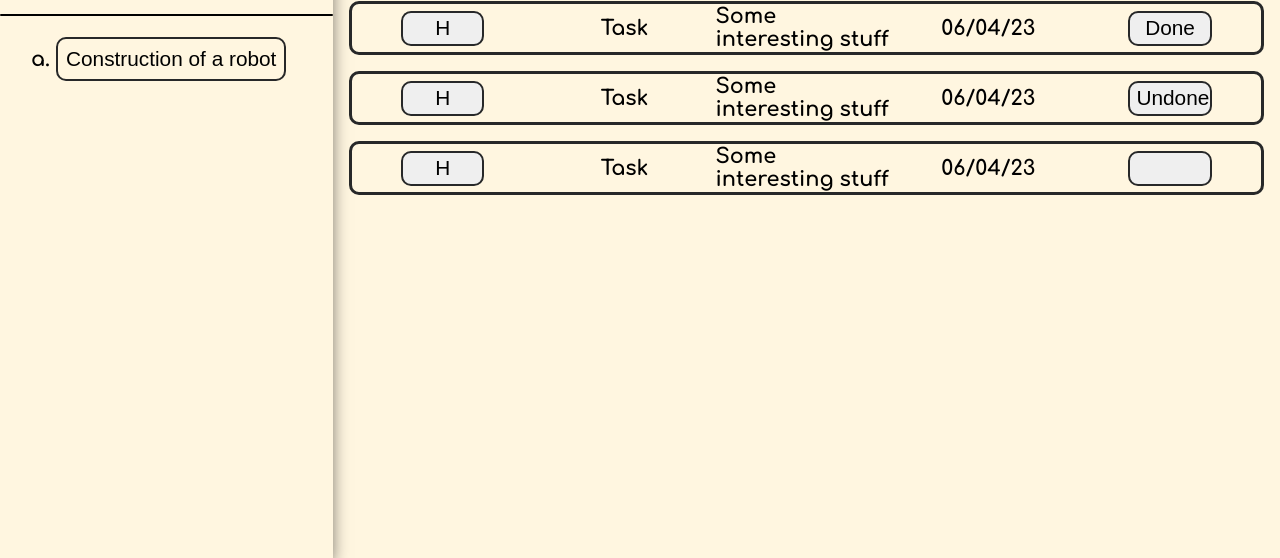
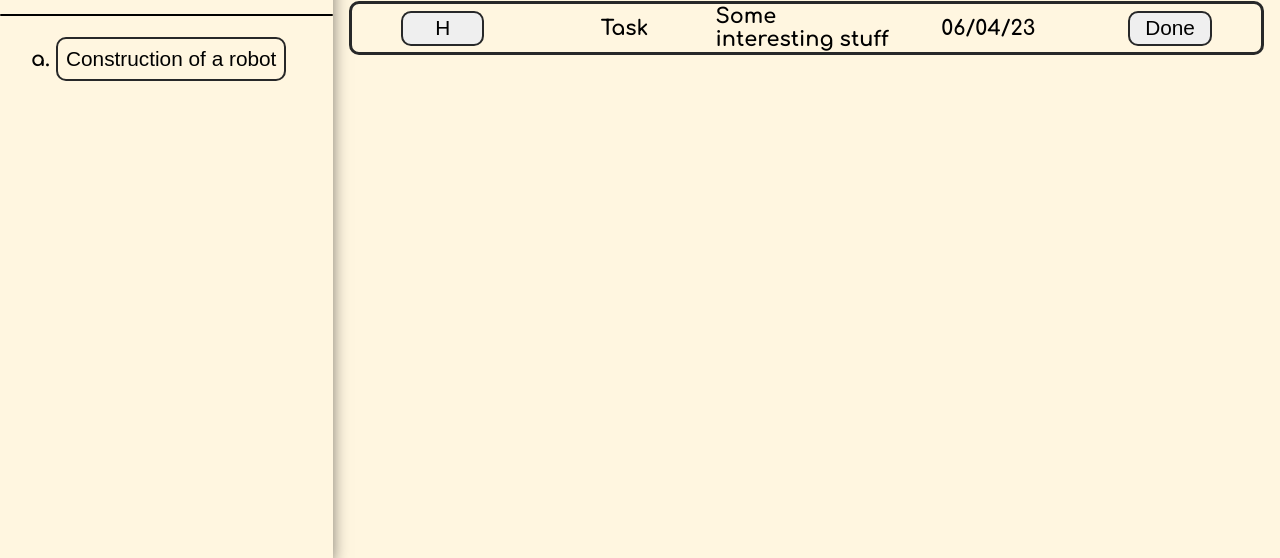
Before and after one commit to baldx/todo-list, a website built with webpack: page dist/index.html in a window 1280 px wide. Shown: the part 242-800 px from the top of the page. Built offline with nearby package versions, Linux system fonts and the light colour scheme; files whose address does not match are found by name.

Commit message:
remove example tasks

```diff
--- a/dist/index.html
+++ b/dist/index.html
@@ -39,21 +39,8 @@
                     <div class="due">06/04/23</div>
                     <button class="check">Done</button>
                 </div>
-                <div class="task">
-                    <button class="priority">H</button>
-                    <div class="title">Task</div>
-                    <div class="description">Some interesting stuff</div>
-                    <div class="due">06/04/23</div>
-                    <button class="check">Undone</button>
-                </div>
-                <div class="task">
-                    <button class="priority">H</button>
-                    <div class="title">Task</div>
-                    <div class="description">Some interesting stuff</div>
-                    <div class="due">06/04/23</div>
-                    <button class="check"></button>
-                </div>
             </div>
+    </div>
         </main>
     </div>
     <div class="popUpTask">
```
